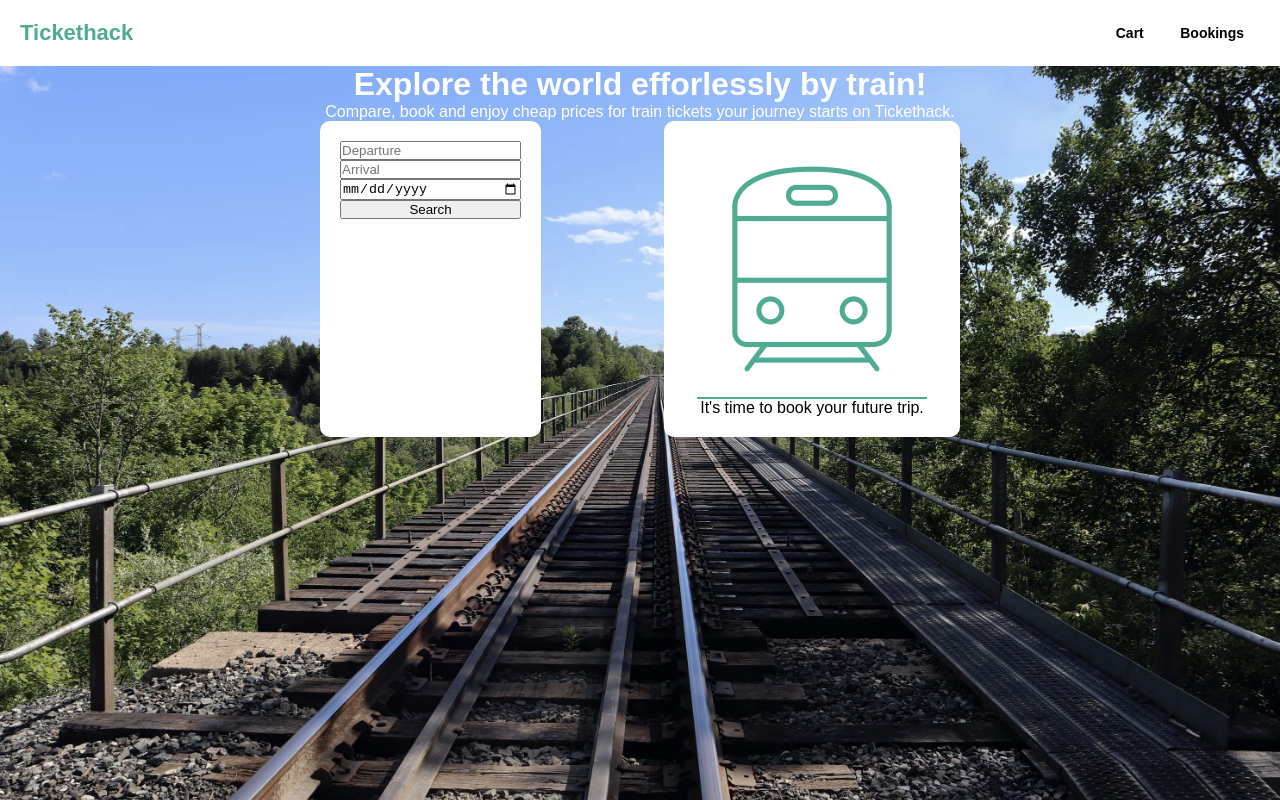
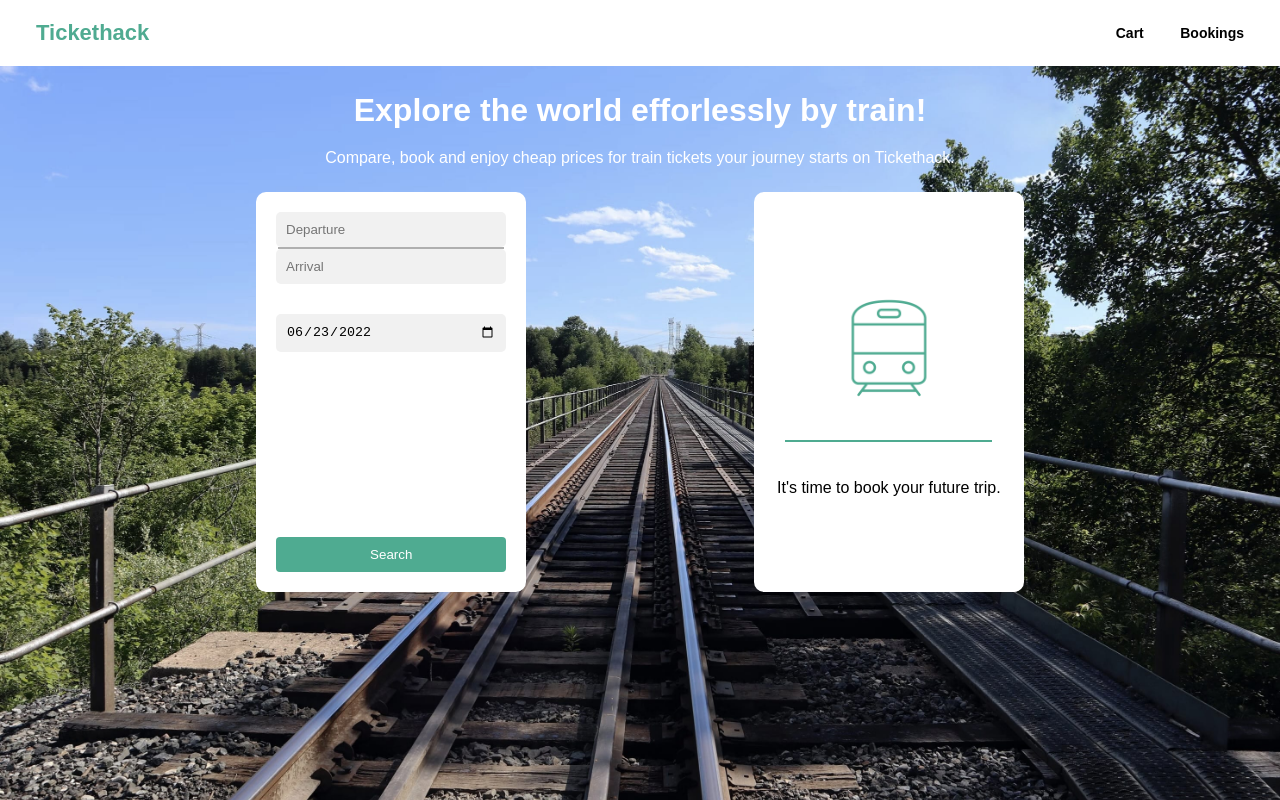
Before and after one commit to OliverMunian/TicketHack_frontend, a plain HTML site: page index.html in a window 1280 px wide. Drawn offline with Linux system fonts and the light colour scheme.

Commit message:
update home and add pages. style by default

```diff
--- a/index.html
+++ b/index.html
@@ -9,11 +9,11 @@
 <body>
     <header>
         <div>
-            <span>Tickethack</span>
+            <a href="./index.html" id="logo">Tickethack</a>
         </div>
         <div>
-            <a href="#">Cart</a>
-            <a href="#">Bookings</a>
+            <a href="./src/cart.html">Cart</a>
+            <a href="./src/bookings.html">Bookings</a>
         </div>
     </header>
     <main>
@@ -25,14 +25,17 @@
         <div id="container-input-result">
             <div id="bloc-input" class="bloc-input-result">
                 <form action="#">
-                    <input type="text" placeholder="Departure">
-                    <input type="text" placeholder="Arrival">
-                    <input type="date">
+                    <div>
+                        <input type="text" placeholder="Departure">
+                        <div id="line-input"></div>
+                        <input type="text" placeholder="Arrival">
+                        <input type="date" value="2022-06-23" class="input-date">
+                    </div>
                     <button value="Search">Search</button>
                 </form>
             </div>
             <div id="bloc-result" class="bloc-input-result">
-                <img src="./images/train.png">
+                <img src="./src/images/train.png">
                 <div id="line"></div>
                 <p>It's time to book your future trip.</p>
             </div>
--- /dev/null
+++ b/src/styles/booking.css
@@ -0,0 +1,56 @@
+* {
+    margin: 0;
+    padding: 0;
+}
+
+html {
+    height: 100%;
+}
+
+body {
+    background: #f1f1f1;
+    font-family: 'Arial';
+    height: 100%;
+}
+
+header {
+    display: flex;
+    justify-content: space-between;
+    align-items: center;
+    background-color: #fff;
+    padding: 20px;
+}
+
+#logo {
+    color: #4FAB91;
+    font-size: 22px;
+}
+
+header a {
+    text-decoration: none;
+    color: #000;
+    margin: 16px;
+    font-weight: bold;
+    font-size: 14px
+}
+
+main {
+    display: flex;
+    align-items: center;
+    justify-content: center;
+    height: 90%;
+}
+
+#container-txt {
+    display: flex;
+    justify-content: center;
+    align-items: center;
+    width: 70%;
+    height: 20%;
+    background: #fff;
+    text-align: center;
+}
+
+#container-txt p:last-child {
+    margin-top: 20px;
+}
--- /dev/null
+++ b/src/styles/cart.css
@@ -0,0 +1,56 @@
+* {
+    margin: 0;
+    padding: 0;
+}
+
+html {
+    height: 100%;
+}
+
+body {
+    background: #f1f1f1;
+    font-family: 'Arial';
+    height: 100%;
+}
+
+header {
+    display: flex;
+    justify-content: space-between;
+    align-items: center;
+    background-color: #fff;
+    padding: 20px;
+}
+
+#logo {
+    color: #4FAB91;
+    font-size: 22px;
+}
+
+header a {
+    text-decoration: none;
+    color: #000;
+    margin: 16px;
+    font-weight: bold;
+    font-size: 14px
+}
+
+main {
+    display: flex;
+    align-items: center;
+    justify-content: center;
+    height: 90%;
+}
+
+#container-txt {
+    display: flex;
+    justify-content: center;
+    align-items: center;
+    width: 70%;
+    height: 20%;
+    background: #fff;
+    text-align: center;
+}
+
+#container-txt p:last-child {
+    margin-top: 20px;
+}
--- a/style.css
+++ b/style.css
@@ -4,7 +4,7 @@
 }
 
 body {
-    background-image: url("./images/background.jpg");
+    background-image: url("./src/images/background.jpg");
     background-size: cover;
     background-position: center top;
     background-repeat: no-repeat;
@@ -22,10 +22,9 @@ header {
     padding: 20px;
 }
 
-header span {
+#logo {
     color: #4FAB91;
     font-size: 22px;
-    font-weight: bold;
 }
 
 header a {
@@ -45,34 +44,89 @@ main {
 #title-description {
     text-align: center;
     color: #fff;
+    margin: 2% 0;
+}
+
+#title-description p {
+    margin-top: 20px;
 }
 
 #container-input-result {
     display: flex;
     justify-content: space-between;
-    width: 50%;
+    width: 60%;
+    height: 50vh;
 }
 
 .bloc-input-result {
     background: #fff;
     padding: 20px;
     border-radius: 10px;
+    width: 30%;
 }
 
 #bloc-input form {
     display: flex;
     flex-direction: column;
+    justify-content: space-between;
+    height: 100%;
+}
+
+#bloc-input form div {
+    display: flex;
+    flex-direction: column;
+}
+
+.input-date {
+    margin-top: 30px;
 }
 
 #bloc-result {
     display: flex;
     flex-direction: column;
     align-items: center;
+    justify-content: center;
 }
 
+#bloc-result img {
+    width: 120px;
+    margin-bottom: 14%;
+}
+
+#bloc-result p {
+    margin-top: 16%;
+}
 
 #line {
     width: 90%;
     height: 2px;
     background-color: #4FAB91;
 }
+
+input {
+    border: none;
+    background: #f1f1f1;
+    border-radius: 5px;
+    padding: 10px;
+    outline: none;
+}
+
+#line-input {
+    width: 98%;
+    height: 2px;
+    background-color: #afafaf;
+    margin: 0 auto;
+}
+
+button {
+    background: #4FAB91;
+    border: none;
+    padding: 10px;
+    border-radius: 4px;
+    color: #ffff;
+    cursor: pointer;
+}
+
+button:hover {
+    background-color: #499b84;
+}
```
Also changed, not shown: src/bookings.html (added, +28 -0 lines), src/cart.html (added, +28 -0 lines), src/images/background.jpg (renamed from images/background.jpg), src/images/notfound.png (renamed from images/notfound.png), src/images/train.png (renamed from images/train.png).
